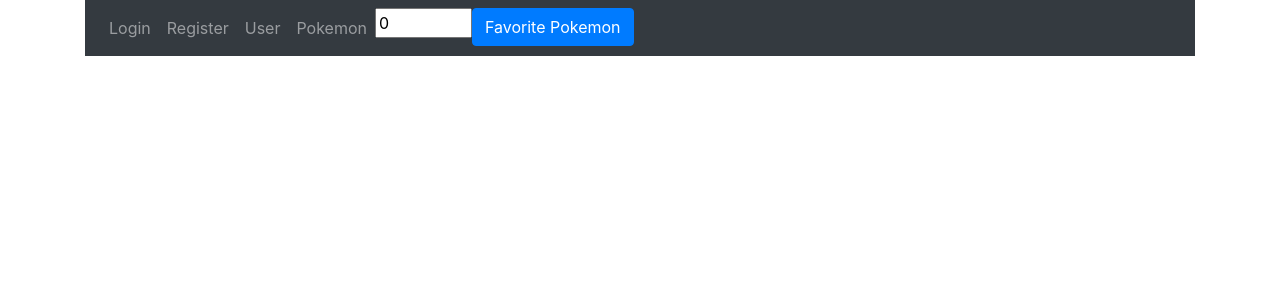
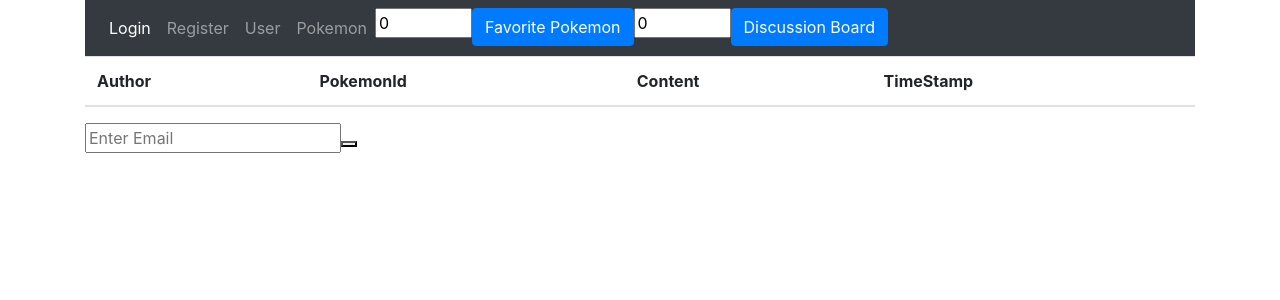
Before and after one commit to magnusjw/PokeBook-Angular, an Angular app in the folder PokeBook/: page /discussion/1 in a window 1280 px wide. Before the commit this address led to /. Shown: the top 300 px of the page. Built offline with nearby package versions, Linux system fonts and the light colour scheme.

Commit message:
some changes to navbar for the discussion board

```diff
--- a/PokeBook/src/app/app-routing.module.ts
+++ b/PokeBook/src/app/app-routing.module.ts
@@ -4,13 +4,15 @@ import { LoginComponent } from './components/login/login.component';
 import { PokemonPageComponent } from './components/pokemon-page/pokemon-page.component';
 import { RegisterComponent } from './components/register/register.component';
 import { UserComponent } from './components/user/user.component';
+import { DiscussionBoardComponent } from './discussion-board/discussion-board.component';
 
 const routes: Routes = [
   { path:'', component:LoginComponent },
   { path:'login', component:LoginComponent },
   { path:'register', component:RegisterComponent },
   { path:'user', component:UserComponent },
-  { path:'pokemon/:id', component:PokemonPageComponent }
+  { path:'pokemon/:id', component:PokemonPageComponent },
+  { path: 'discussion/:id', component:DiscussionBoardComponent}
 ];
 
 @NgModule({
--- a/PokeBook/src/app/components/nav-bar/nav-bar.component.html
+++ b/PokeBook/src/app/components/nav-bar/nav-bar.component.html
@@ -18,5 +18,12 @@
         <li>
             <button class="btn btn-primary" [routerLink]="['../pokemon',input]" (click)="search()">Favorite Pokemon</button>
         </li>
+
+        <li>
+            <input type="number" min="0" max="850" [(ngModel)]="input"/>
+        </li>
+        <li>
+            <button class="btn btn-primary" [routerLink]="['../discussion',input]" (click)="searchDiscussion()">Discussion Board</button>
+        </li>
     </ul>
 </nav>
--- a/PokeBook/src/app/components/nav-bar/nav-bar.component.ts
+++ b/PokeBook/src/app/components/nav-bar/nav-bar.component.ts
@@ -30,4 +30,11 @@ export class NavBarComponent implements OnInit {
      console.log(2);
 
   }
+
+  searchDiscussion(){
+    console.log(1);
+    this.router.navigate(["../discussion", this.input]);
+    console.log(this.input);
+    console.log(2);
+  }
 }
--- a/PokeBook/src/app/discussion-board/discussion-board.component.html
+++ b/PokeBook/src/app/discussion-board/discussion-board.component.html
@@ -17,3 +17,7 @@
         </tr>
     </tbody>
 </table>
+
+<input name = "message" type="text" [(ngModel)] = "content" placeholder="Enter Email">
+
+<button name = "messageButton" routerLink="../discussion" click = messagePost()></button>
```
